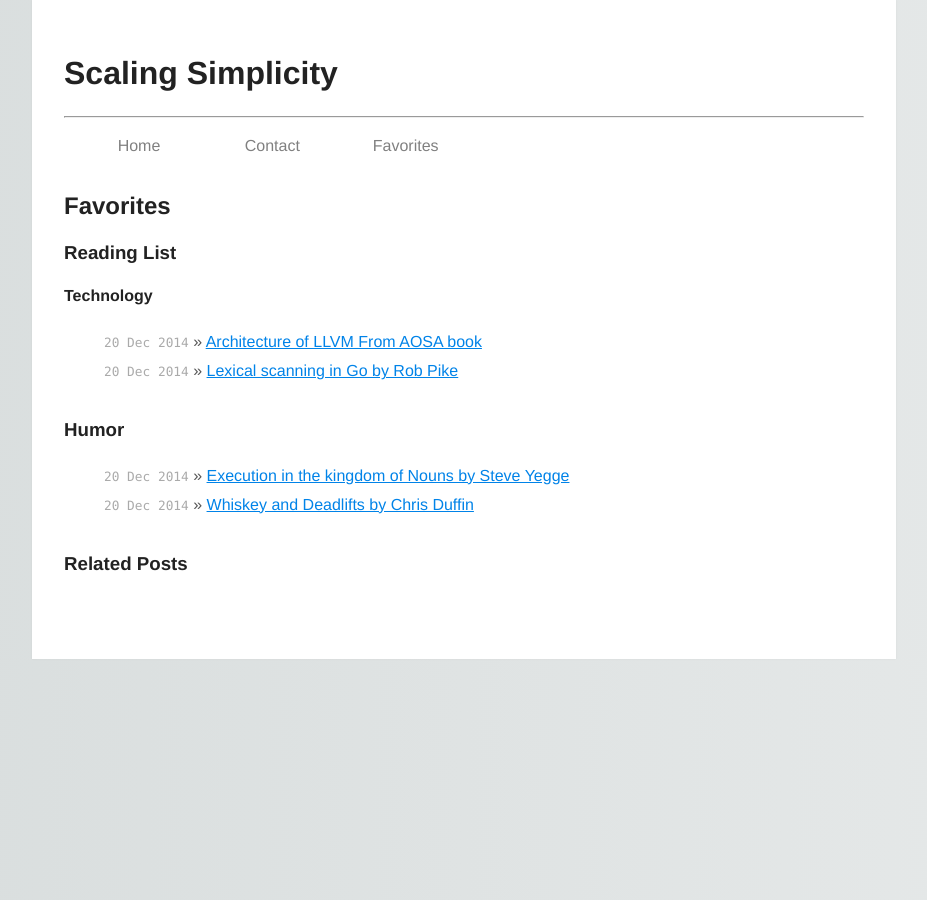
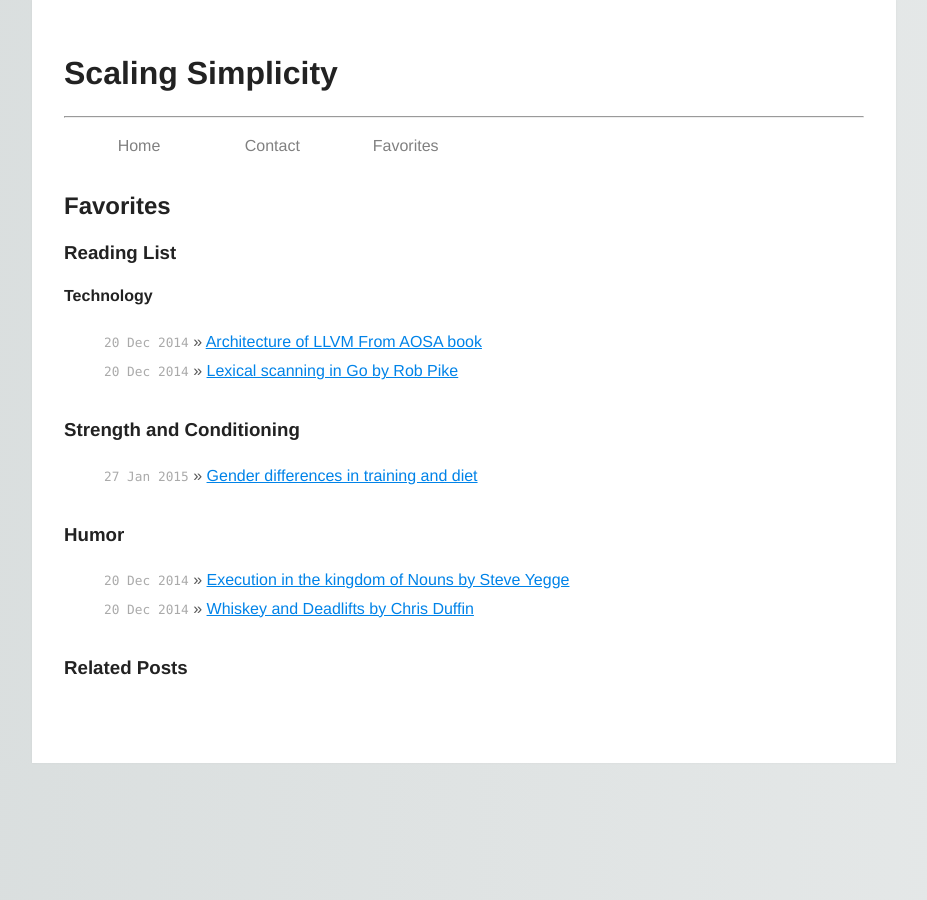
Before and after one commit to jonfk/jonfk.ca, a Jekyll site: the page built from favorites.html, in a window 1280 px wide. Shown: the whole page, without its empty margins (176-1103 px from the left). Built offline with Jekyll 4.4.1, drawn with Linux system fonts in a browser that asks for light colours; Markdown is read by kramdown in place of the engine named in the settings.

Commit message:
Update favorites.html
Added http://www.strengtheory.com/gender-differences-in-training-and-diet/

```diff
--- a/favorites.html
+++ b/favorites.html
@@ -11,6 +11,10 @@ url: favorites
     <li><span>20 Dec 2014</span> &raquo; <a href="http://aosabook.org/en/llvm.html">Architecture of LLVM From AOSA book</a></li>
     <li><span>20 Dec 2014</span> &raquo; <a href="www.youtube.com/watch?v=HxaD_trXwRE">Lexical scanning in Go by Rob Pike</a></li>
   </ul>
+  <h3>Strength and Conditioning</h3>
+  <ul>
+    <li><span>27 Jan 2015</span> &raquo; <a href="http://www.strengtheory.com/gender-differences-in-training-and-diet/">Gender differences in training and diet</a></li>
+  </ul>
   <h3>Humor</h3>
   <ul>
     <li><span>20 Dec 2014</span> &raquo; <a href="http://steve-yegge.blogspot.ca/2006/03/execution-in-kingdom-of-nouns.html">Execution in the kingdom of Nouns by Steve Yegge</a></li>
```
